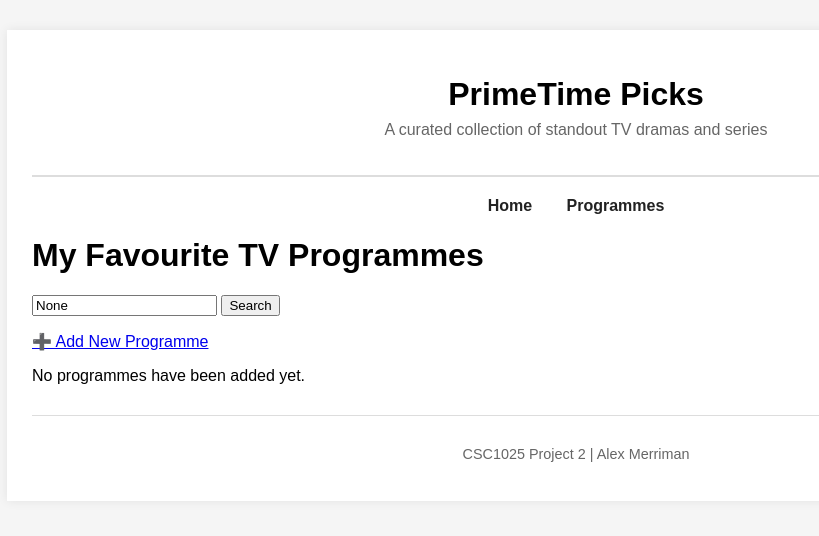
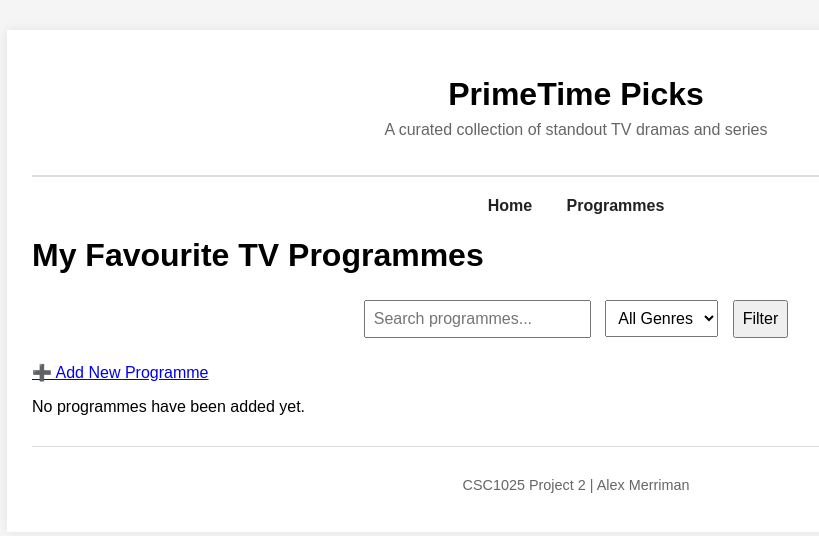
Before and after one commit to alexmerriman/primetime-picks, a Django app: page /programmes/ in a window 1280 px wide. Shown: the top 536 px of the page, without its empty margins (64-883 px from the left). Run offline with Django 5.2, Linux system fonts and the light colour scheme; data that the repository does not hold is empty.

Commit message:
Added genre filter to programme list

```diff
--- a/pages/templates/pages/programme_list.html
+++ b/pages/templates/pages/programme_list.html
@@ -8,8 +8,18 @@ TV Programmes
 <h1>My Favourite TV Programmes</h1>
 
 <form method="get">
-    <input type="text" name="q" placeholder="Search programmes..." value="{{ query }}">
-    <button type="submit">Search</button>
+    <input type="text" name="q" placeholder="Search programmes..." value="{{ query|default:'' }}">
+
+    <select name="genre">
+        <option value="">All Genres</option>
+        {% for genre in genres %}
+            <option value="{{ genre.id }}" {% if selected_genre == genre.id|stringformat:"s" %}selected{% endif %}>
+                {{ genre.name }}
+            </option>
+        {% endfor %}
+    </select>
+
+    <button type="submit">Filter</button>
 </form>
 
 <!-- ADD NEW BUTTON -->
--- a/pages/views.py
+++ b/pages/views.py
@@ -1,7 +1,7 @@
 from django.shortcuts import render, get_object_or_404
 from django.urls import reverse_lazy
 from django.views.generic.edit import CreateView, UpdateView, DeleteView
-from .models import Programme
+from .models import Programme, Genre
 from .forms import ReviewForm
 
 def index(request):
@@ -13,15 +13,22 @@ def index(request):
 
 def programme_list(request):
     query = request.GET.get('q')
+    genre_id = request.GET.get('genre')
+
+    programmes = Programme.objects.all()
+    genres = Genre.objects.all()
 
     if query:
-        programmes = Programme.objects.filter(title__icontains=query)
-    else:
-        programmes = Programme.objects.all()
+        programmes = programmes.filter(title__icontains=query)
+
+    if genre_id:
+        programmes = programmes.filter(genre_id=genre_id)
 
     context = {
         'programmes': programmes,
-        'query': query
+        'query': query,
+        'genres': genres,
+        'selected_genre': genre_id
     }
     return render(request, 'pages/programme_list.html', context)
 
--- a/static/main.css
+++ b/static/main.css
@@ -146,3 +146,16 @@ th {
 .back-link a:hover {
     text-decoration: underline;
 }
+
+form {
+    margin-bottom: 20px;
+    text-align: center;
+}
+
+form input,
+form select,
+form button {
+    padding: 8px;
+    margin: 5px;
+    font-size: 1em;
+}
```
